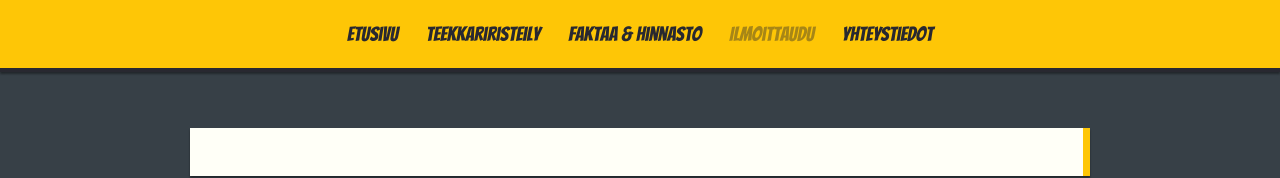
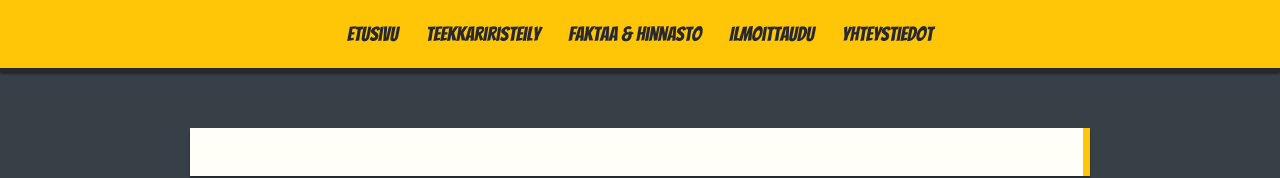
Before and after one commit to kolmeseiska/teekkariristeily-website, a website: page src/layouts/index.html in a window 1280 px wide. Shown: the top 178 px of the page. Drawn offline with nearby package versions, Linux system fonts and the light colour scheme; files that its build step writes are made by us from their sources.

Commit message:
Added enroll to site.

```diff
--- a/src/partials/Navigation.html
+++ b/src/partials/Navigation.html
@@ -3,7 +3,7 @@
  <li class="navigation__item"><a href="index.html">Etusivu</a></li>
  <li class="navigation__item"><a href="info.html">Teekkariristeily</a></li>
  <li class="navigation__item"><a href="prices.html">Faktaa & Hinnasto</a></li>
- <li class="navigation__item navigation__item--invalid"><a href="#">Ilmoittaudu</a></li>
+ <li class="navigation__item"><a href="http://kolmeseiskailmo.herokuapp.com/register/2">Ilmoittaudu</a></li>
  <li class="navigation__item"><a href="contacts.html">Yhteystiedot</a></li>
  </ul>
 </div>
```
